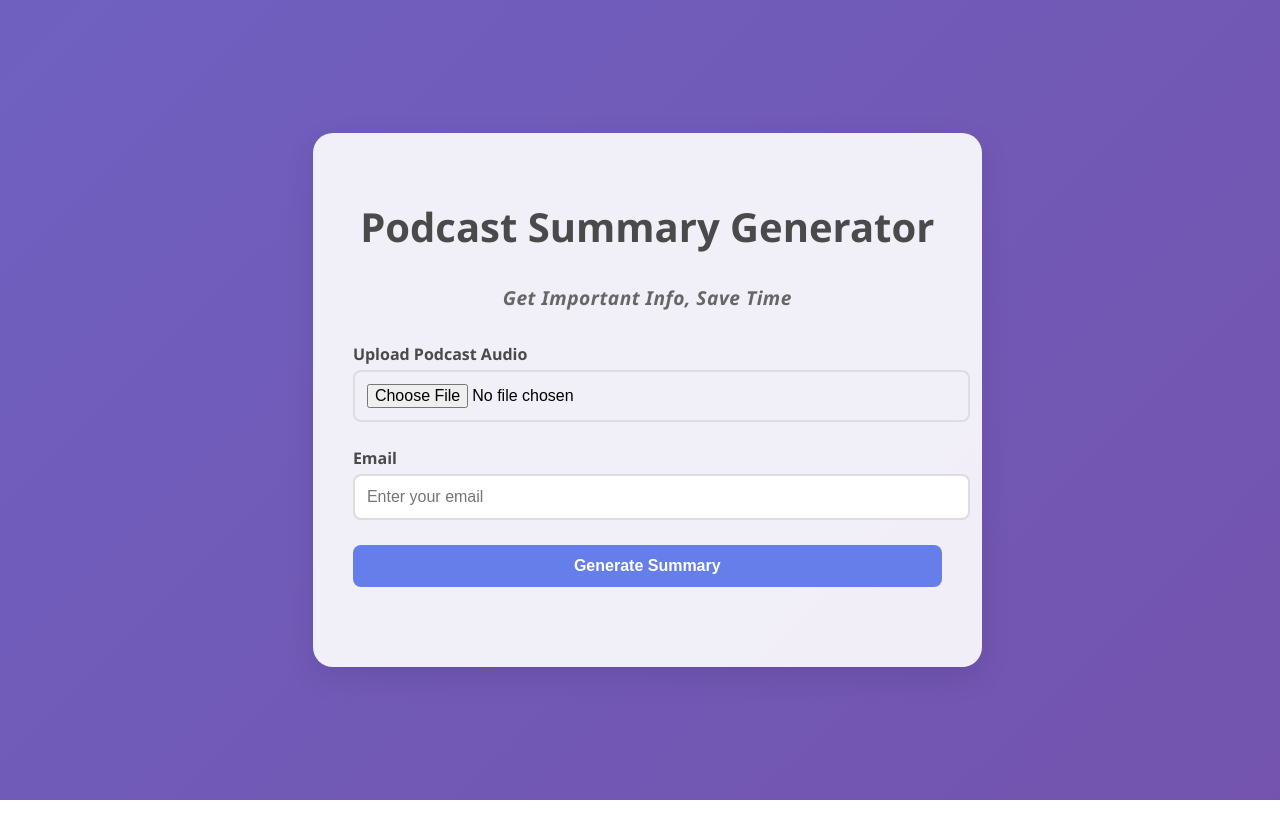
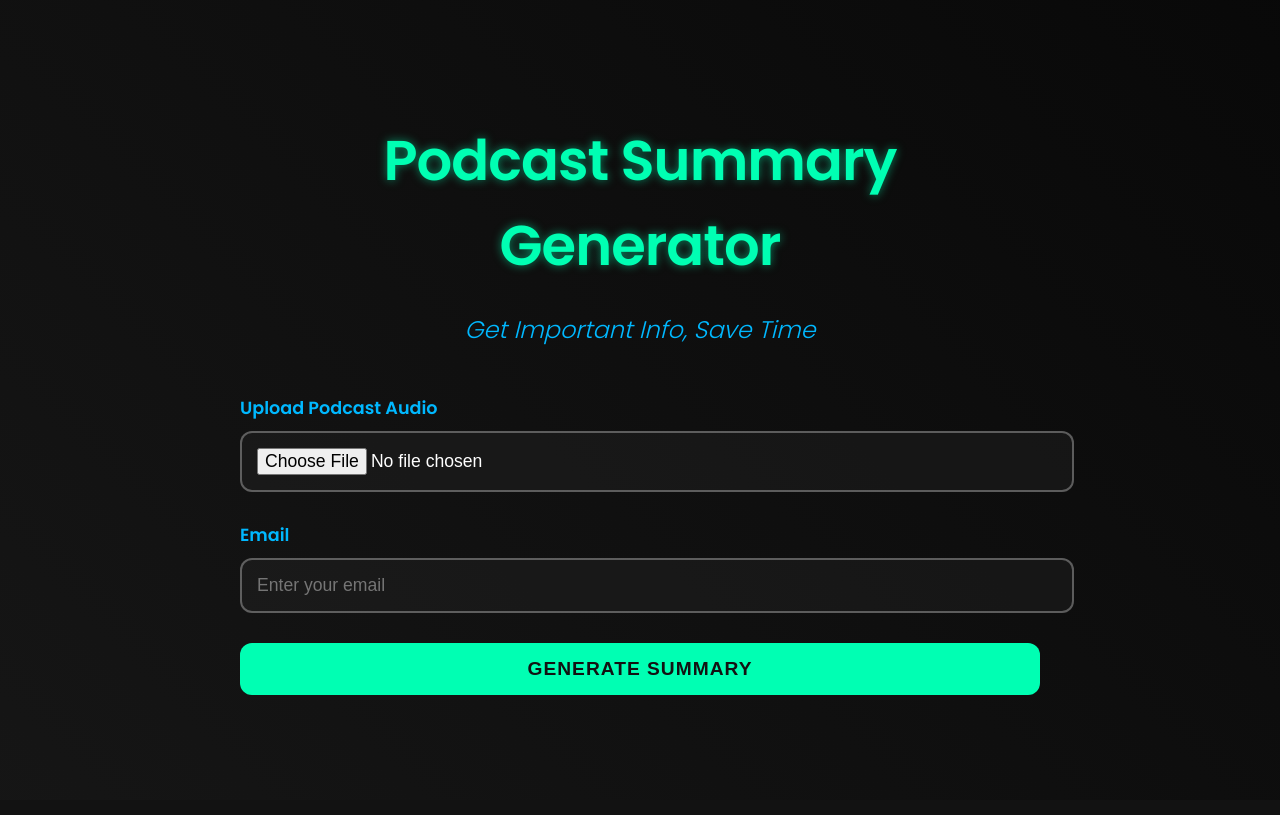
Before and after one commit to shuaibahmed01/Podcast-Summarizer, a React (Create React App) app in the folder podcast-summary-app/: page / in a window 1280 px wide. Built offline with nearby package versions, Linux system fonts and the light colour scheme.

Commit message:
UI changes

```diff
--- a/podcast-summary-app/src/App.css
+++ b/podcast-summary-app/src/App.css
@@ -1,116 +1,56 @@
+@import url('https://fonts.googleapis.com/css2?family=Poppins:wght@300;400;600&display=swap');
+
+:root {
+  --bg-color: #121212;
+  --text-color: #ffffff;
+  --primary-color: #00ffb3;
+  --secondary-color: #00b8ff;
+  --accent-color: #ff00ff;
+  --input-bg: #2c2c2c;
+  --input-border: #3d3d3d;
+  --bg-gradient-1: #000000;
+  --bg-gradient-2: #1a1a1a;
+  --bg-gradient-3: #000000;
+  --primary-color-rgb: 0, 255, 179;
+  --secondary-color-rgb: 0, 184, 255;
+  --accent-color-rgb: 255, 0, 255;
+  --text-color-rgb: 255, 255, 255;
+  --bg-color-rgb: 18, 18, 18;
+  --input-bg-rgb: 44, 44, 44;
+}
+
 body {
   margin: 0;
   padding: 0;
-  background: linear-gradient(135deg, #667eea 0%, #764ba2 100%);
+  font-family: 'Poppins', sans-serif;
+  color: var(--text-color);
+  background-color: var(--bg-color);
+}
+
+.App {
   min-height: 100vh;
   display: flex;
   justify-content: center;
   align-items: center;
-  font-family: 'Segoe UI', Tahoma, Geneva, Verdana, sans-serif;
+  padding: 40px 20px;
+  box-sizing: border-box;
+  position: relative;
+  overflow: hidden;
 }
 
-.App {
-  max-width: 800px;
-  width: 90%;
-  background-color: rgba(255, 255, 255, 0.9);
-  border-radius: 20px;
-  padding: 40px;
-  box-shadow: 0 10px 30px rgba(0, 0, 0, 0.1);
+.dynamic-background {
+  position: fixed;
+  top: 0;
+  left: 0;
+  right: 0;
+  bottom: 0;
+  z-index: -1;
+  background: linear-gradient(45deg, var(--bg-gradient-1), var(--bg-gradient-2), var(--bg-gradient-3));
+  background-size: 400% 400%;
+  animation: gradientFlow 15s ease infinite;
 }
 
-h1 {
-  color: #4a4a4a;
-  text-align: center;
-  margin-bottom: 30px;
-  font-size: 2.5rem;
-}
-
-form {
-  display: flex;
-  flex-direction: column;
-  gap: 25px;
-  margin-bottom: 40px;
-}
-
-.slogan {
-  font-style: italic;
-  color: #666;
-  font-size: 1.2rem;
-  margin-bottom: 2rem;
-  letter-spacing: 0.5px;
-  text-align: center;
-}
-
-label {
-  font-weight: 600;
-  color: #4a4a4a;
-  margin-bottom: 5px;
-  display: block;
-}
-
-input[type="file"],
-input[type="email"] {
-  width: 100%;
-  padding: 12px;
-  border: 2px solid #ddd;
-  border-radius: 8px;
-  font-size: 1rem;
-  transition: border-color 0.3s ease;
-}
-
-input[type="file"]:focus,
-input[type="email"]:focus {
-  outline: none;
-  border-color: #667eea;
-}
-
-button {
-  padding: 12px 24px;
-  background-color: #667eea;
-  color: white;
-  border: none;
-  border-radius: 8px;
-  cursor: pointer;
-  font-size: 1rem;
-  font-weight: 600;
-  transition: background-color 0.3s ease, transform 0.1s ease;
-}
-
-button:hover {
-  background-color: #5a6fd6;
-}
-
-button:active {
-  transform: scale(0.98);
-}
-
-.summary {
-  background-color: white;
-  padding: 30px;
-  border-radius: 15px;
-  box-shadow: 0 5px 15px rgba(0, 0, 0, 0.05);
-}
-
-.summary h2 {
-  color: #667eea;
-  margin-top: 0;
-}
-
-.summary h3 {
-  color: #4a4a4a;
-  margin-top: 20px;
-}
-
-.summary ul {
-  padding-left: 20px;
-  color: #666;
-}
-
-.summary li {
-  margin-bottom: 10px;
-}
-
-@keyframes gradientAnimation {
+@keyframes gradientFlow {
   0% {
     background-position: 0% 50%;
   }
@@ -122,7 +62,140 @@ button:active {
   }
 }
 
-body {
-  background-size: 400% 400%;
-  animation: gradientAnimation 15s ease infinite;
+.content {
+  width: 100%;
+  max-width: 800px;
+  position: relative;
+  z-index: 1;
+  padding: 40px;
 }
+
+h1 {
+  color: var(--primary-color);
+  text-shadow: 0 0 10px rgba(var(--primary-color-rgb), 0.5);
+  text-align: center;
+  margin-bottom: 20px;
+  font-size: 3.5rem;
+  font-weight: 600;
+  letter-spacing: -1px;
+}
+
+.slogan {
+  font-style: italic;
+  color: var(--secondary-color);
+  font-size: 1.5rem;
+  margin-bottom: 3rem;
+  text-align: center;
+  font-weight: 300;
+}
+
+form {
+  display: flex;
+  flex-direction: column;
+  gap: 30px;
+  margin-bottom: 40px;
+  width: 100%;
+  align-items: center;
+}
+
+.input-group {
+  display: flex;
+  flex-direction: column;
+  gap: 10px;
+  width: 100%;
+}
+
+label {
+  font-weight: 600;
+  color: var(--secondary-color); /* Changed from var(--accent-color) to var(--secondary-color) */
+  font-size: 1.1rem;
+}
+
+input[type="file"],
+input[type="email"] {
+  width: 100%;
+  padding: 15px;
+  background-color: rgba(var(--input-bg-rgb), 0.3);
+  border: 2px solid rgba(var(--text-color-rgb), 0.3);
+  border-radius: 12px;
+  font-size: 1.1rem;
+  color: var(--text-color);
+  transition: all 0.3s ease;
+}
+
+input[type="file"]:focus,
+input[type="email"]:focus {
+  outline: none;
+  border-color: var(--accent-color);
+  box-shadow: 0 0 0 3px rgba(var(--accent-color-rgb), 0.3);
+}
+
+button {
+  padding: 15px 30px;
+  background-color: var(--primary-color);
+  color: var(--bg-color);
+  border: none;
+  border-radius: 12px;
+  cursor: pointer;
+  font-size: 1.2rem;
+  font-weight: 600;
+  transition: all 0.3s ease;
+  text-transform: uppercase;
+  letter-spacing: 1px;
+  width: 100%;
+  max-width: 100%;
+}
+
+button:hover {
+  background-color: var(--secondary-color);
+  transform: translateY(-2px);
+  box-shadow: 0 4px 6px rgba(0, 0, 0, 0.1);
+}
+
+button:active {
+  transform: translateY(0);
+}
+
+.summary {
+  background-color: rgba(var(--input-bg-rgb), 0.1);
+  padding: 40px;
+  border-radius: 20px;
+  box-shadow: 0 10px 30px rgba(0, 0, 0, 0.1);
+  margin-top: 40px;
+}
+
+.summary h2 {
+  color: var(--primary-color);
+  margin-top: 0;
+  font-size: 2rem;
+}
+
+.summary h3 {
+  color: var(--secondary-color);
+  margin-top: 30px;
+  font-size: 1.5rem;
+}
+
+.summary ul {
+  padding-left: 20px;
+  color: var(--text-color);
+}
+
+.summary li {
+  margin-bottom: 15px;
+  font-size: 1.1rem;
+}
+
+@media (max-width: 768px) {
+  h1 {
+    font-size: 2.5rem;
+  }
+
+  .slogan {
+    font-size: 1.2rem;
+  }
+
+  button {
+    font-size: 1rem;
+  }
+}
--- a/podcast-summary-app/src/App.js
+++ b/podcast-summary-app/src/App.js
@@ -1,6 +1,6 @@
 import React, { useState } from 'react';
 import './App.css';
-import PodcastSummary from './PodcastSummary'; // Add this import
+import PodcastSummary from './PodcastSummary';
 
 function App() {
   const [audioFile, setAudioFile] = useState(null);
@@ -42,10 +42,12 @@ function App() {
 
   return (
     <div className="App">
+      <div className="dynamic-background"></div>
+      <div className="content">
         <h1>Podcast Summary Generator</h1>
-      <h2 className='slogan'>Get Important Info, Save Time</h2>
+        <p className="slogan">Get Important Info, Save Time</p>
         <form onSubmit={handleSubmit}>
-        <div>
+          <div className="input-group">
             <label htmlFor="audio-file">Upload Podcast Audio</label>
             <input
               type="file"
@@ -55,7 +57,7 @@ function App() {
               required
             />
           </div>
-        <div>
+          <div className="input-group">
             <label htmlFor="email">Email</label>
             <input
               type="email"
@@ -70,6 +72,7 @@ function App() {
         </form>
         {summary && <PodcastSummary summary={summary} />}
       </div>
+    </div>
   );
 }
 
--- a/podcast-summary-app/src/PodcastSummary.css
+++ b/podcast-summary-app/src/PodcastSummary.css
@@ -1,27 +1,39 @@
 .podcast-summary {
-  background-color: #f8f8f8;
-  border-radius: 8px;
-  padding: 20px;
-  margin-top: 20px;
-  box-shadow: 0 2px 4px rgba(0, 0, 0, 0.1);
+  background-color: rgba(var(--input-bg-rgb), 0.3);
+  border-radius: 20px;
+  padding: 30px;
+  margin-top: 40px;
+  box-shadow: 0 10px 30px rgba(0, 0, 0, 0.2);
 }
 
 .podcast-summary h2 {
-  color: #333;
-  margin-bottom: 15px;
+  color: var(--primary-color);
+  margin-bottom: 20px;
+  font-size: 2.5rem;
+  font-weight: 600;
+  text-align: center;
+  text-shadow: 0 0 10px rgba(var(--primary-color-rgb), 0.3);
 }
 
 .summary-content {
   text-align: left;
   line-height: 1.6;
+  color: var(--text-color);
 }
 
-.summary-content h3 {
-  font-weight: bold;
-  margin-top: 15px;
-  margin-bottom: 5px;
+.summary-section {
+  margin-bottom: 20px;
 }
 
-.summary-content p {
+.summary-section h3 {
+  font-weight: 600;
+  margin-top: 20px;
   margin-bottom: 10px;
+  color: var(--secondary-color);
+  font-size: 1.3rem;
 }
+
+.summary-section p {
+  margin-bottom: 10px;
+  font-size: 1.1rem;
+}
--- a/podcast-summary-app/src/PodcastSummary.js
+++ b/podcast-summary-app/src/PodcastSummary.js
@@ -3,11 +3,22 @@ import './PodcastSummary.css';
 
 function PodcastSummary({ summary }) {
   const formatContent = (content) => {
-    return content.split('\n').map((line, index) => {
-      if (line.trim().endsWith(':')) {
-        return <h3 key={index}>{line}</h3>;
-      }
-      return <p key={index}>{line}</p>;
+    if (!content) return null;
+
+    const sections = content.split('\n\n');
+    return sections.map((section, index) => {
+      const lines = section.split('\n');
+      const title = lines[0].replace(/^#+\s*/, ''); // Remove leading hashtags
+      const details = lines.slice(1);
+
+      return (
+        <div key={index} className="summary-section">
+          <h3>{title}</h3>
+          {details.map((detail, detailIndex) => (
+            <p key={detailIndex}>{detail.replace(/^#+\s*/, '')}</p> // Remove leading hashtags from details too
+          ))}
+        </div>
+      );
     });
   };
 
@@ -15,7 +26,7 @@ function PodcastSummary({ summary }) {
     <div className="podcast-summary">
       <h2>Podcast Summary</h2>
       <div className="summary-content">
-        {formatContent(summary.content)}
+        {summary && summary.content ? formatContent(summary.content) : <p>No summary available.</p>}
       </div>
     </div>
   );
```
Lines whose indentation alone changed are shown as unchanged.
